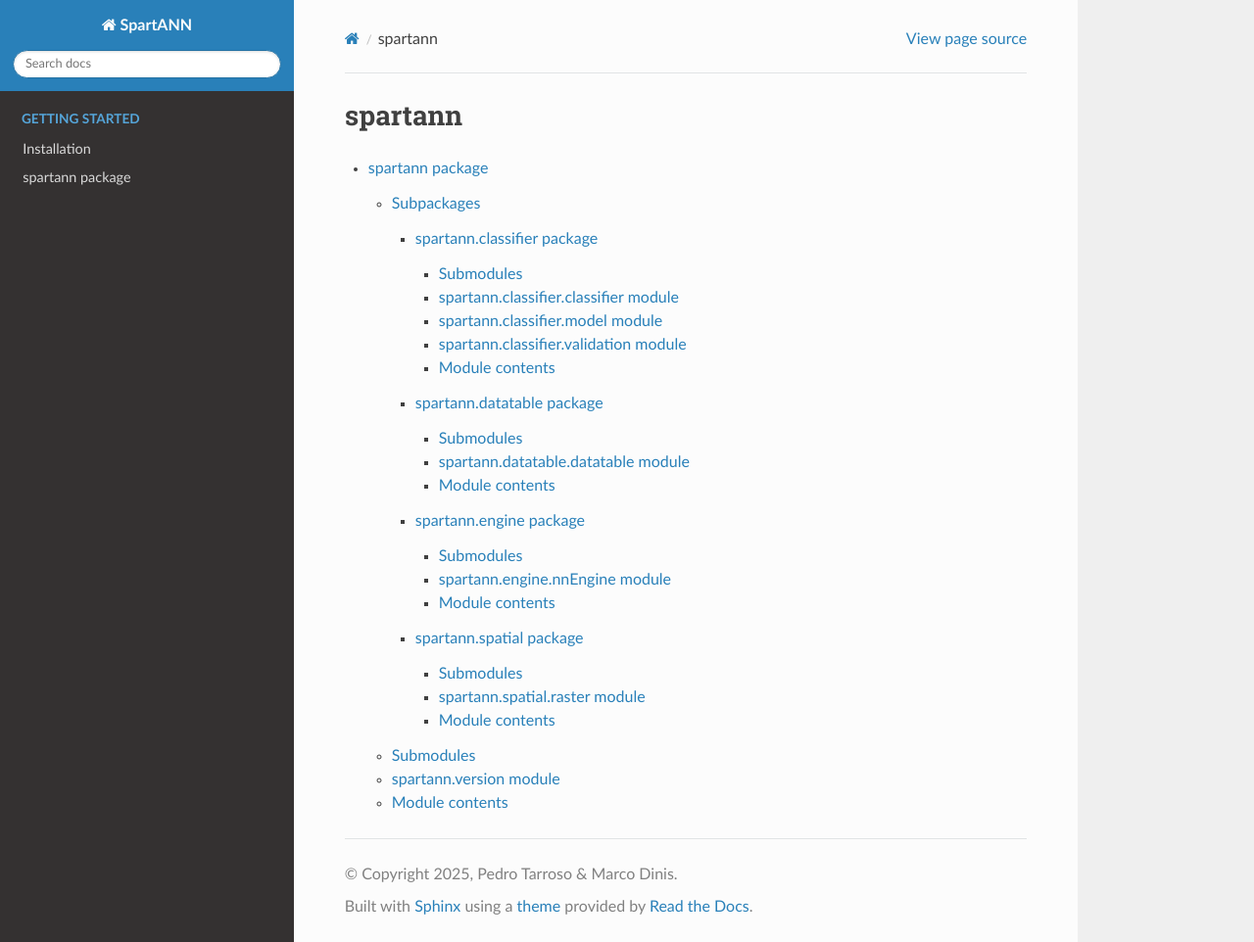
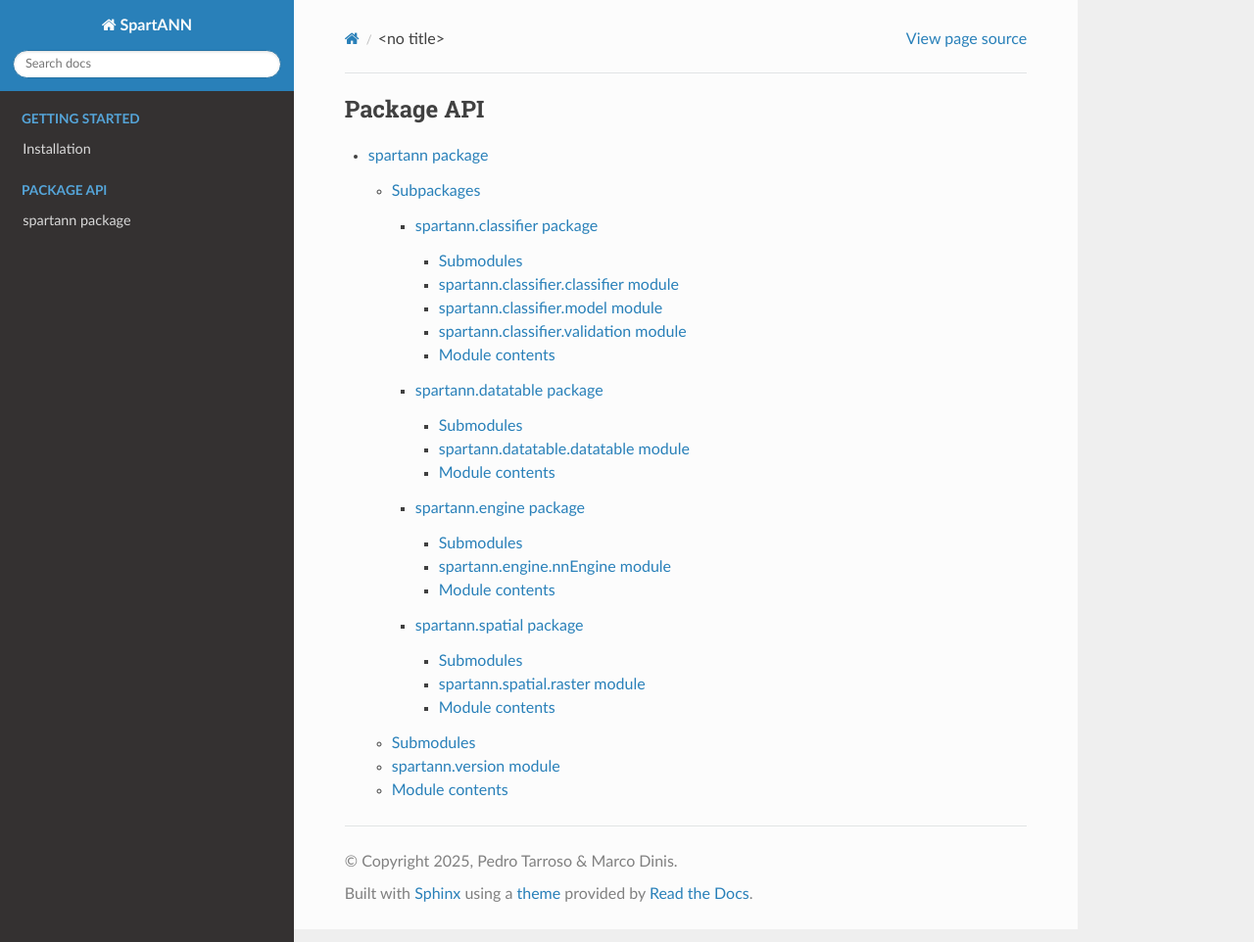
Before and after one commit to ptarroso/SpartANN, a Sphinx documentation site: the page built from docs/modules.rst, in a window 1280 px wide and 962 px high. Shown: the whole window at 98% size. Built offline with Sphinx 7.4.7 and the Read the Docs theme 3.1.0, drawn with Linux system fonts in a browser that asks for light colours; pages that are not in the unit, such as notebooks, are missing from menus.

Commit message:
updated TOC

```diff
--- a/docs/modules.rst
+++ b/docs/modules.rst
@@ -1,7 +1,5 @@
-spartann
-========
-
 .. toctree::
    :maxdepth: 4
+   :caption: Package API
 
    spartann
```
